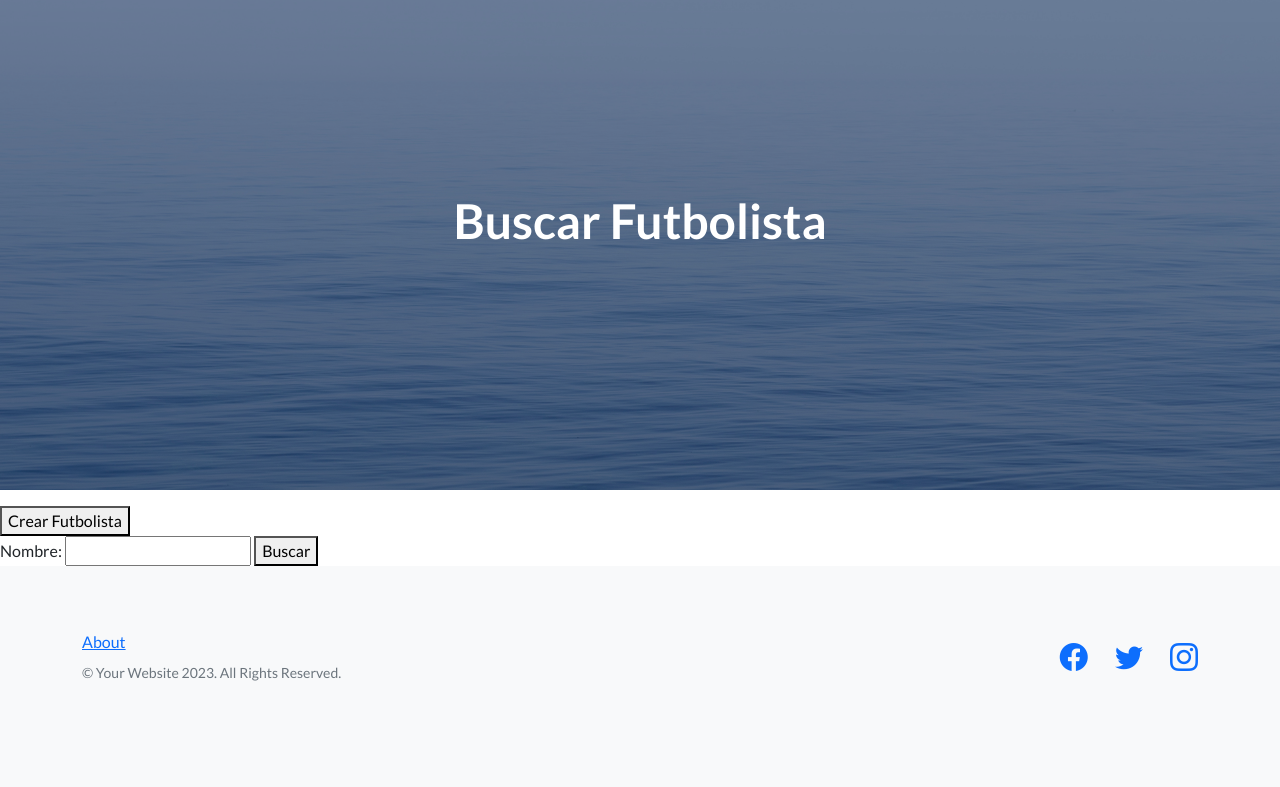
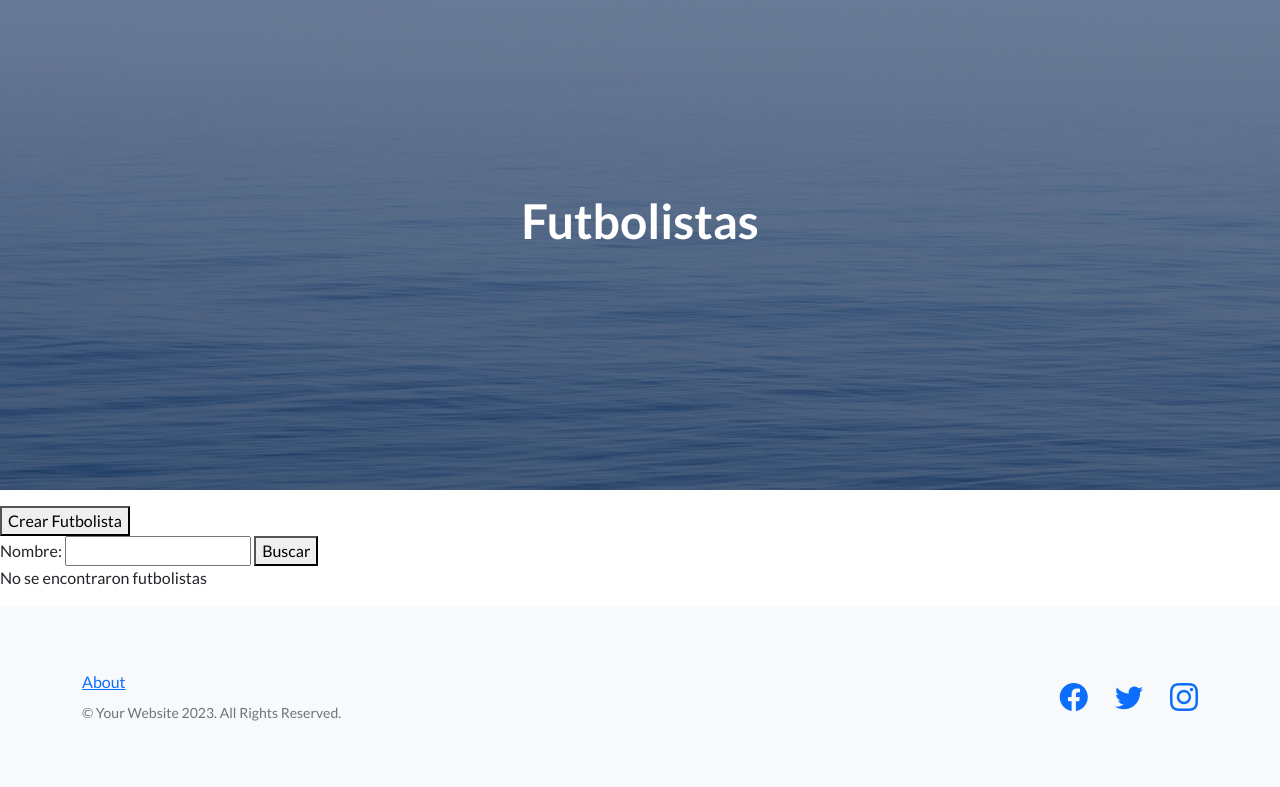
Before and after one commit to solfigueroa1/Entrega1-Figueroa, a Django app: page /futbolistas/ in a window 1280 px wide. Shown: the part 56-843 px from the top of the page. Before the commit the page ends 737 px from the top, so only its background shows below. Run offline with Django 4.2, Linux system fonts and the light colour scheme; data that the repository does not hold is empty; some libraries are stand-ins or nearby versions.

Commit message:
Mejoré la parte de búsqueda

```diff
--- a/inicio/templates/inicio/crear_futbolista.html
+++ b/inicio/templates/inicio/crear_futbolista.html
@@ -9,9 +9,8 @@ Crear Futbolista
 {% endblock h1_header %}
 
 {% block contenido %}
-<p>{{mensaje}}</p>
 
-<form action="" method="post">
+<form action={% url 'inicio:crear_futbolista' %} method="post">
     {% csrf_token %}
     <table>
         {{formulario}}
--- a/inicio/templates/inicio/buscar_futbolista.html
+++ b/inicio/templates/inicio/futbolistas.html
@@ -1,11 +1,11 @@
 {% extends 'base.html' %}
 
 {% block title_head %}
-<title>Buscar Futbolista</title>
+<title>Futbolistas</title>
 {% endblock title_head %}
 
 {% block h1_header %}
-Buscar Futbolista
+Futbolistas
 {% endblock h1_header %}
 
 {% block contenido %}
@@ -19,9 +19,14 @@ Buscar Futbolista
     {{formulario}}
     <button>Buscar</button>
 </form>
+{% if futbolistas %}
 
 {% for futbolista in futbolistas %}
-<li> Nombre: {{futbolista.nombre}} - Edad: {{futbolista.edad}} - Fecha de nacimiento: {{futbolista.fecha_nacimiento}}</li>
+<li> Nombre: {{futbolista.nombre}} - Edad: {{futbolista.edad}}</li>
 {% endfor %}
 
+{% else %}
+<p>No se encontraron futbolistas</p>
+{% endif %}
+
 {% endblock contenido %}
--- a/inicio/urls.py
+++ b/inicio/urls.py
@@ -6,7 +6,7 @@ app_name = 'inicio'
 
 urlpatterns = [
     path('', views.inicio, name='inicio'),
-    path('futbolistas/',views.buscar_futbolista, name='buscar_futbolista'),
+    path('futbolistas/',views.buscar_futbolista, name='futbolistas'),
     path('futbolistas/crear/', views.crear_futbolista, name='crear_futbolista'),
     path('hockistas/crear/', views.crear_hockista, name='crear_hockista'),
     path('voleibolistas/crear/', views.crear_voleibolista, name='crear_voleibolista'),
--- a/inicio/views.py
+++ b/inicio/views.py
@@ -33,7 +33,7 @@ def buscar_futbolista(request):
         listado_de_futbolistas = Futbolista.objects.filter(nombre__icontains=nombre_a_buscar)
 
     formulario = BuscarFutbolistaFormulario()
-    return render(request, 'inicio/buscar_futbolista.html', {'formulario': formulario, 'futbolistas': listado_de_futbolistas})
+    return render(request, 'inicio/futbolistas.html', {'formulario': formulario, 'futbolistas': listado_de_futbolistas})
 
 
 def crear_hockista(request):
--- a/requirements.txt
+++ b/requirements.txt
@@ -1,4 +1,5 @@
 asgiref==3.7.2
-Django==4.2.2
+Django==4.2.3
+paquete-de-sol==1.0
 sqlparse==0.4.4
 tzdata==2023.3
--- a/templates/base.html
+++ b/templates/base.html
@@ -23,7 +23,7 @@
         <nav class="navbar navbar-light bg-light static-top">
             <div class="container">
                 <a class="navbar-brand" href={% url 'inicio:inicio' %}>Inicio</a>
-                <a class="navbar-brand" href={% url 'inicio:buscar_futbolista' %}>Futbolistas</a>
+                <a class="navbar-brand" href={% url 'inicio:futbolistas' %}>Futbolistas</a>
                 <a class="navbar-brand" href={% url 'inicio:crear_hockista' %}>Hockistas</a>
                 <a class="navbar-brand" href={% url 'inicio:crear_voleibolista' %}>Voleibolistas</a>
                 {% comment "" %}<a class="btn btn-primary" href={% url 'inicio:crear_futbolista' %}>Crear Futbolista</a>{% endcomment %}
```
